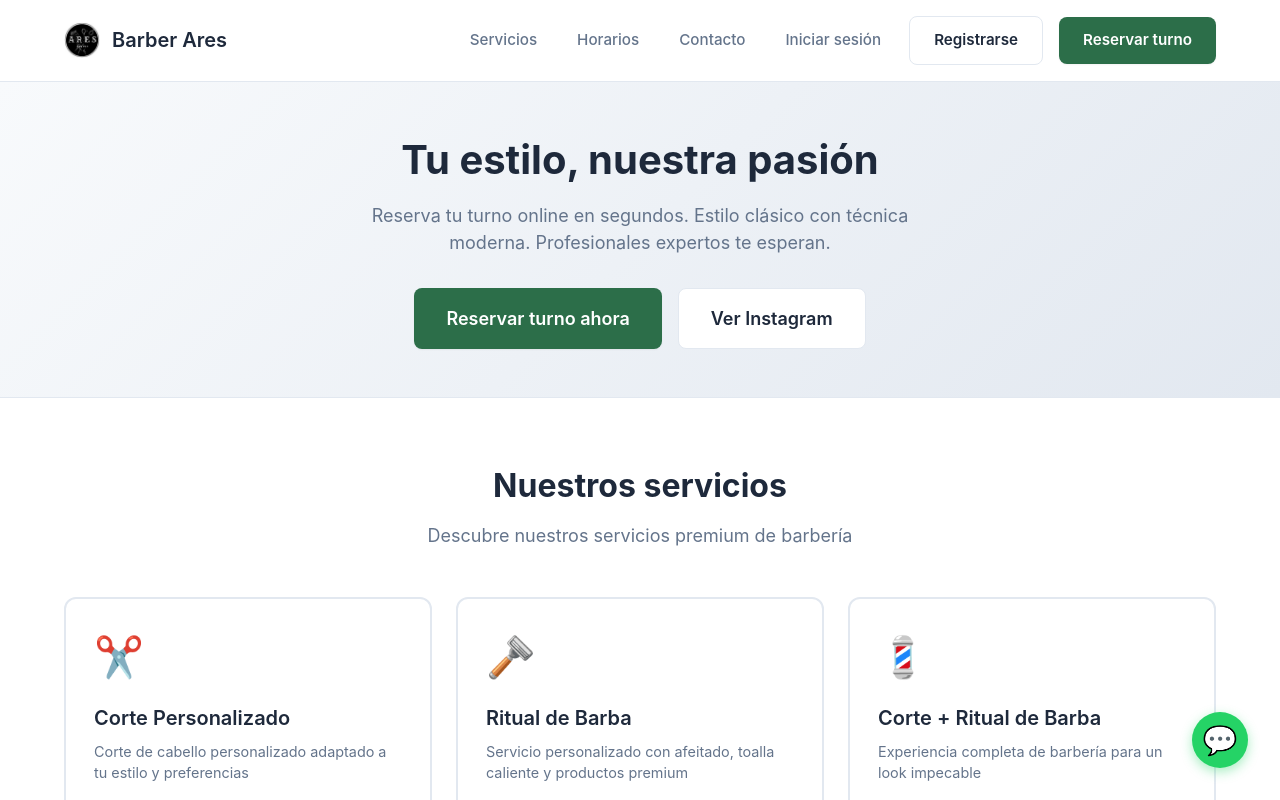
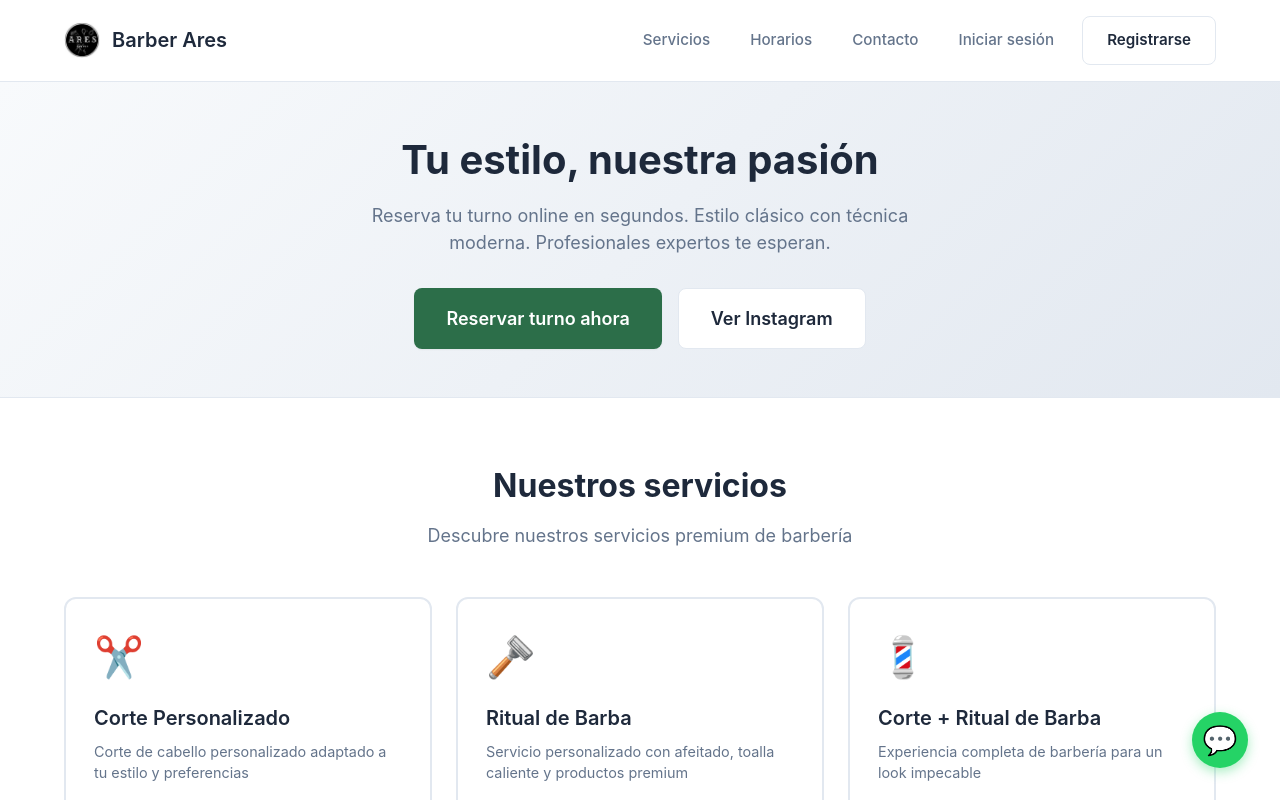
Before and after one commit to lionelc39/barberia-ares, a Next.js app: page / in a window 1280 px wide. Shown: the top 800 px of the page. Built offline with nearby package versions, Linux system fonts and the light colour scheme.

Commit message:
Update Header.tsx

```diff
--- a/src/components/Header.tsx
+++ b/src/components/Header.tsx
@@ -54,7 +54,6 @@ export default function Header() {
 
             {user ? (
               <>
-                <Link href="/reserva" className="btn-fresha btn-primary-fresha">Reservar turno</Link>
                 <button
                   onClick={handleLogout}
                   className="btn-fresha btn-secondary-fresha"
@@ -67,7 +66,6 @@ export default function Header() {
               <>
                 <Link href="/login" className="nav-link-fresha">Iniciar sesión</Link>
                 <Link href="/register" className="btn-fresha btn-secondary-fresha">Registrarse</Link>
-                <Link href="/reserva" className="btn-fresha btn-primary-fresha">Reservar turno</Link>
               </>
             )}
           </div>
```
